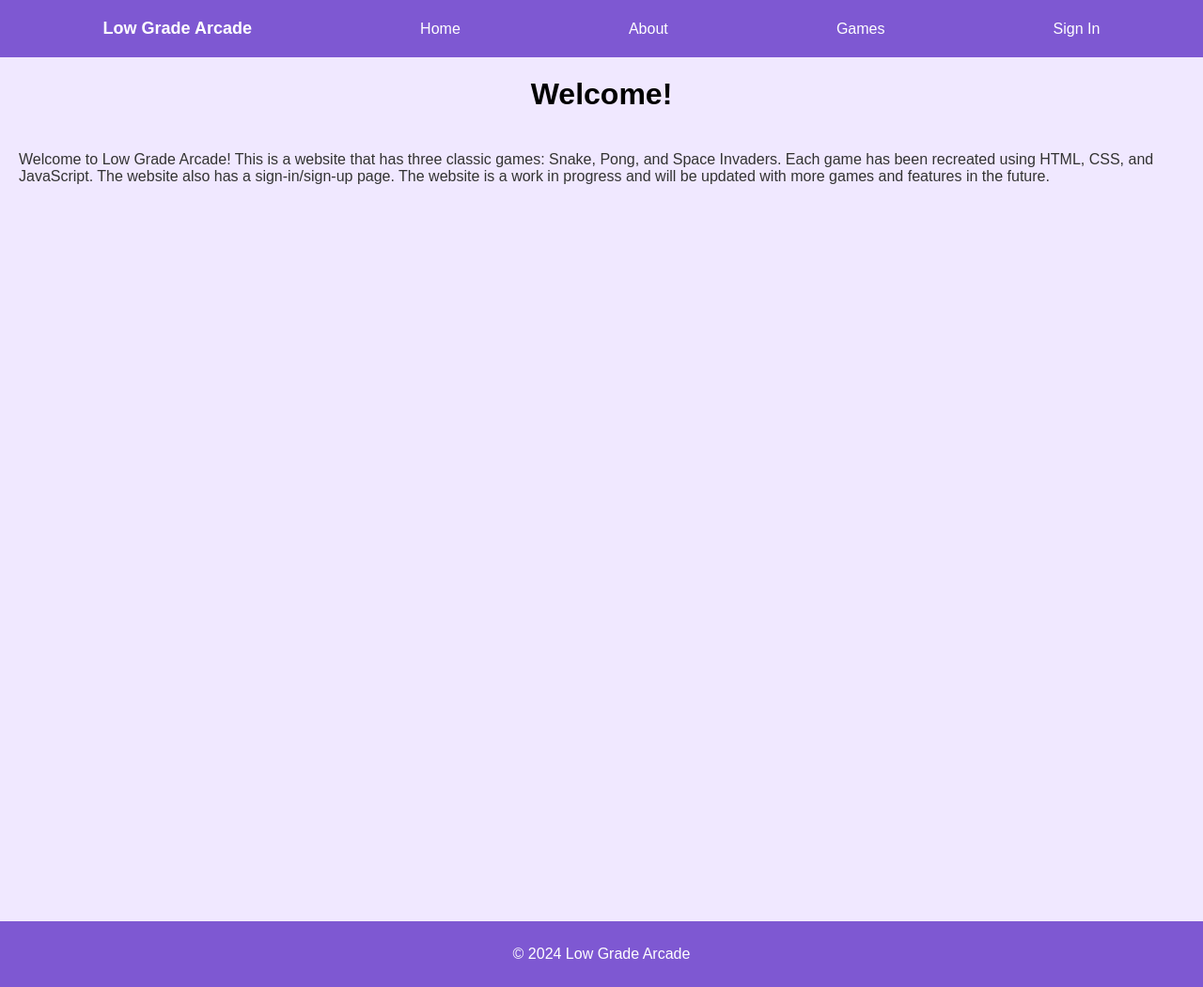
After one commit to forbesw17/LowGradeAcrade, a Flask app: template templates/index.html in a window 1280 px wide. The commit adds this page. Shown: the whole page at 94% size. Run offline with Flask 3, Linux system fonts and the light colour scheme; the template is opened without the code that fills it, so the values that code supplies are empty; some libraries are stand-ins or nearby versions.

Commit message:
added Flask backend routing and templates

```diff
--- /dev/null
+++ b/app.py
@@ -0,0 +1,36 @@
+
+from flask import Flask
+from flask import render_template
+# import psycopg2
+
+app = Flask(__name__)
+
+# Database connection parameters
+db_params = {
+    "dbname": "dvdrental",
+    "user": "raywu1990",
+    "password": "test",
+    "host": "127.0.0.1",
+    "port": "5432",
+}
+
+@app.route('/')
+def index():
+       return render_template("index.html")
+
+@app.route('/about')
+def about():
+       return render_template("about.html")
+
+@app.route('/games')
+def games():
+       return render_template("games.html")
+
+@app.route('/auth')
+def auth():
+       return render_template("auth.html")
+
+
+
+if __name__ == '__main__':
+    app.run(debug=True)
--- a/games/snake/snake.js
+++ b/games/snake/snake.js
@@ -92,7 +92,7 @@ function gameLoop() {
   drawFood();
   moveSnake();
 
-  setTimeout(gameLoop, 50);
+  setTimeout(gameLoop, 40);
 }
 
 document.addEventListener("keydown", (event) => {
--- /dev/null
+++ b/static/style.css
@@ -0,0 +1,52 @@
+
+
+body {
+    font-family: Arial, sans-serif;
+    margin: 0;
+    padding: 0;
+    background-color: #f0e8ff; /* Light purple background */
+    color: #333; /* Dark text color */
+}
+
+.header {
+    color: black;
+    text-align: center;
+}
+
+.navbar {
+    display: flex;
+    flex-direction: row;
+    justify-content: space-around;
+    align-items: center;
+    background-color: #7e58d2; /* Dark purple navigation */
+    color: #fff; /* White text color */
+    padding: 20px;
+    text-align: center;
+}
+
+.navbar > h1 {
+    font-size: 18px;
+    margin: 0;
+}
+
+.navbar > a {
+    color: #fff; /* White text color */
+    text-decoration: none;
+}
+
+.navbar > a:hover {
+    text-decoration: underline;
+}
+
+main {
+    padding: 20px;
+    height: 100vh;
+}
+
+footer {
+    background-color: #7e58d2;
+    background-repeat: no-repeat;
+    color: #fff;
+    padding: 10px;
+    text-align: center;
+}
--- /dev/null
+++ b/templates/index.html
@@ -0,0 +1,33 @@
+<!DOCTYPE html>
+<html lang="en">
+  <head>
+    <meta charset="UTF-8" />
+    <meta name="viewport" content="width=device-width, initial-scale=1.0" />
+    <title>Retro Arcade</title>
+    <link rel="stylesheet" href="{{ url_for('static', filename='style.css') }}"/>
+  </head>
+  <body>
+    <nav class="navbar">
+      <h1>Low Grade Arcade</h1>
+      <a href="/">Home</a>
+      <a href="/about">About</a>
+      <a href="/games">Games</a>
+      <a href="/auth">Sign In</a>
+    </nav>
+    <header class="header">
+      <h1>Welcome!</h1>
+    </header>
+    <main>
+      <p style="margin: 0">
+        Welcome to Low Grade Arcade! This is a website that has three classic
+        games: Snake, Pong, and Space Invaders. Each game has been recreated
+        using HTML, CSS, and JavaScript. The website also has a sign-in/sign-up
+        page. The website is a work in progress and will be updated with more
+        games and features in the future.
+      </p>
+    </main>
+    <footer>
+      <p>&copy; 2024 Low Grade Arcade</p>
+    </footer>
+  </body>
+</html>
```
Also changed, not shown: games/snake/snake.html (+31 -3 lines), index.css (deleted, +0 -52 lines), index.html (deleted, +0 -33 lines), templates/about.html (renamed from pages/about.html, +5 -5 lines), templates/auth.html (renamed from pages/auth.html, +5 -5 lines), templates/games.html (renamed from pages/games.html, +5 -5 lines).
